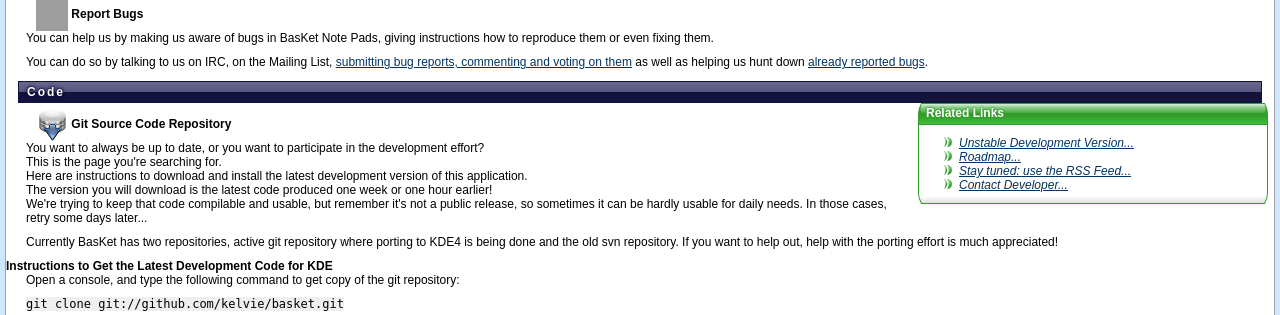
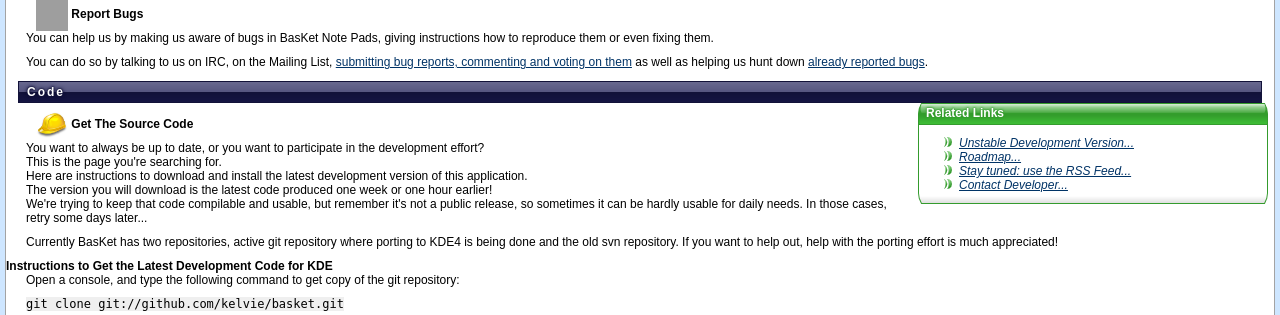
Before and after one commit to basket-notepads/basket-website, a PHP site: page /contribute.php in a window 1280 px wide. Shown: the part 691-1006 px from the top of the page. Run offline with PHP 8.4, Linux system fonts and the light colour scheme; grey boxes are pictures that could not be loaded.

Commit message:
Changed title and icon for the Code section in contribute.php.

```diff
--- a/contribute.php
+++ b/contribute.php
@@ -91,8 +91,8 @@
   </ul>
   <?php echoRelatedBottom(); ?>
   <h4>
-    <img  src="icons/repository.png" alt="" width="32" height="32" />
-    Git Source Code Repository
+    <img  src="icons/code.png" alt="" width="32" height="32" />
+    Get The Source Code
   </h4>
   <p>You want to always be up to date, or you want to participate in the development effort?<br>
   This is the page you're searching for.<br>
```
Also changed, not shown: icons/code.png (added).
